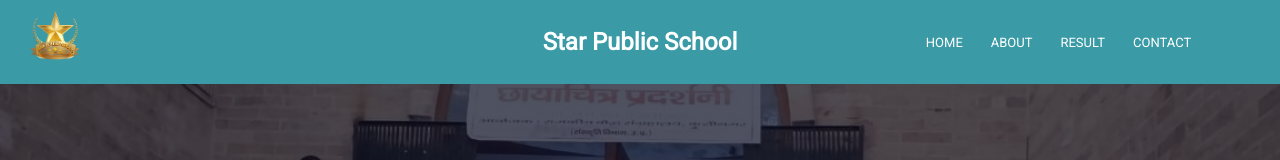
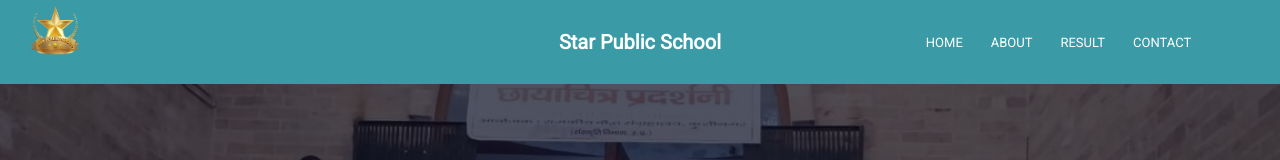
Before and after one commit to Tanfeez305204/StarPublicSchool.edu, a website: page public/index.html in a window 1280 px wide. Shown: the top 160 px of the page. Drawn offline with Linux system fonts and the light colour scheme.

```diff
--- a/public/style.css
+++ b/public/style.css
@@ -7,11 +7,12 @@
 
 nav img {
   height: 50px;
-  width: 50px;
+  width: 40px;
   object-fit: contain;
   position: absolute;
-  top: 10px;
+  top: 5px;
   left: 10px;
+
 }
 nav {
     position: relative;
@@ -26,7 +27,7 @@
     position: absolute;
     left: 50%;
     transform: translateX(-50%);
-    font-size: 24px;
+    font-size: 20px;
     color: white;
     margin: 0;
 }
```
Also changed, not shown: google75a805ac3ffbf1ad.html (added, +1 -0 lines).
